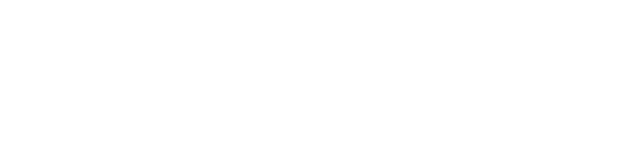
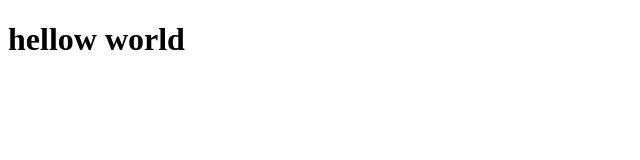
Before and after one commit to Mahesh13247/Complete-Git-And-Github, a plain HTML site: page opps.html in a window 1280 px wide. Shown: the whole page, without its empty margins (0-640 px from the left). Drawn offline with Linux system fonts and the light colour scheme.

Commit message:
add new line in opps . html

```diff
--- a/opps.html
+++ b/opps.html
@@ -3,9 +3,9 @@
 <head>
     <meta charset="UTF-8">
     <meta name="viewport" content="width=device-width, initial-scale=1.0">
-    <title></title>
+    <title>welcome the code </title>
 </head>
 <body>
-
+    <h1>hellow world</h1>
 </body>
 </html>
```
